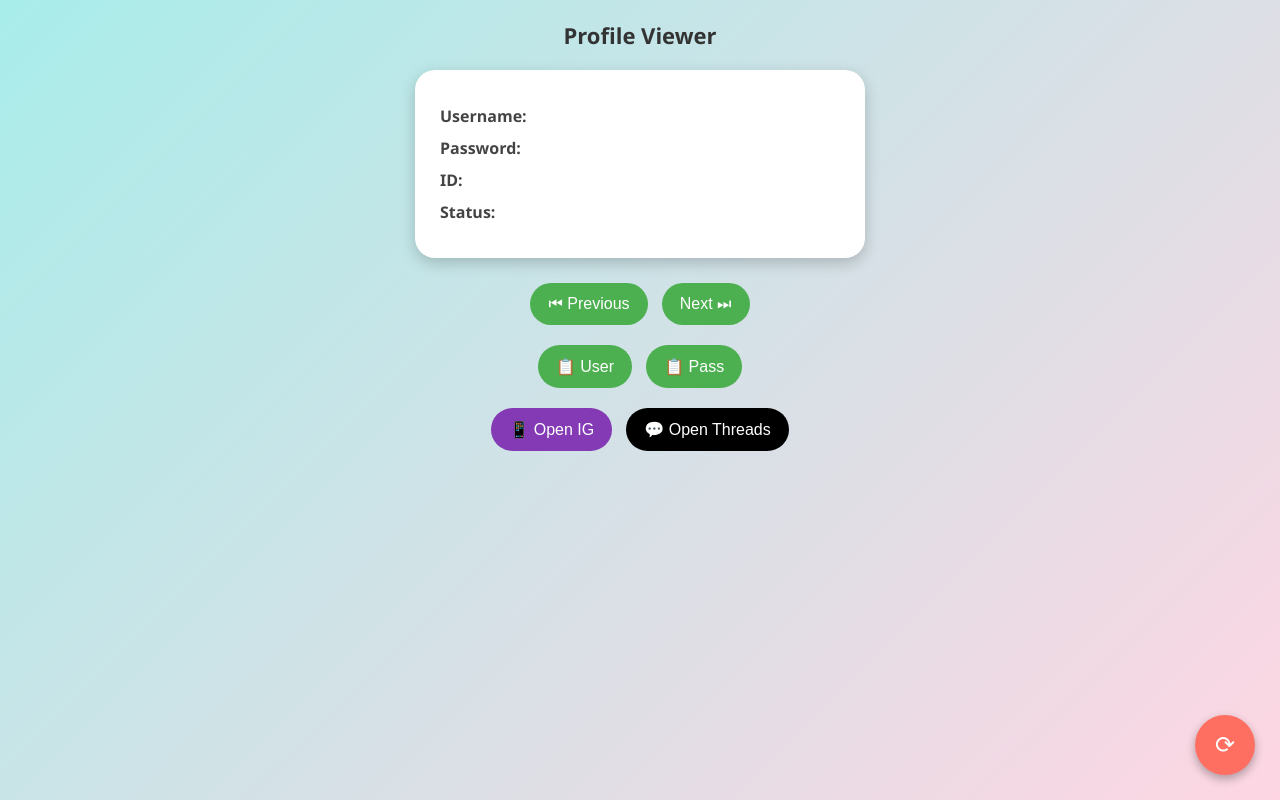
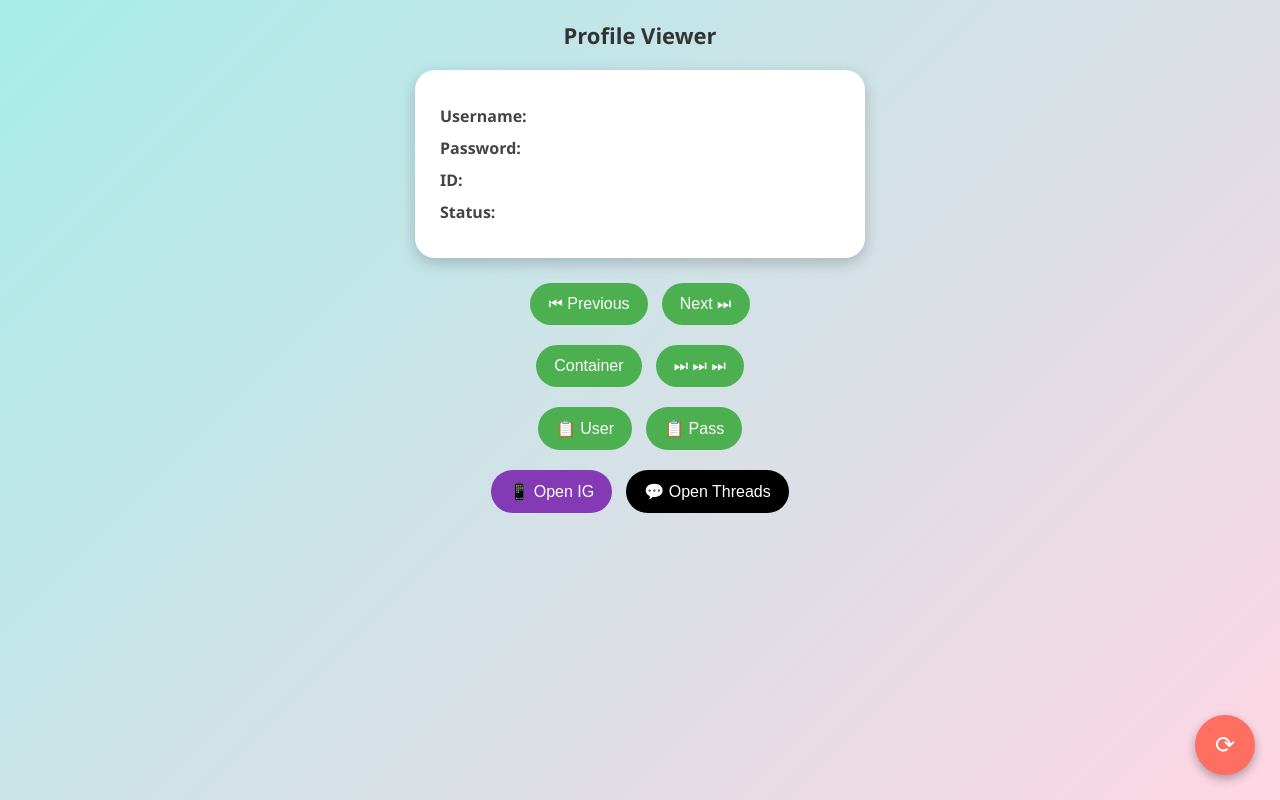
Before and after one commit to Teng-0822/IG-to-Threads, a plain HTML site: page index.html in a window 1280 px wide. Drawn offline with Linux system fonts and the light colour scheme; no server answers.

Commit message:
Update index.html

```diff
--- a/index.html
+++ b/index.html
@@ -82,6 +82,10 @@
     <button onclick="prevProfile()">⏮ Previous</button>
     <button onclick="nextProfile(); runNextContainer()">Next ⏭</button>
   </div>
+  <div class="nav-buttons">
+    <button onclick="runCreatecon()">Container</button>
+    <button onclick="nextProfile()">⏭ ⏭ ⏭</button>
+  </div>
   <div class="copy-buttons">
     <button onclick="copyText('username')">📋 User</button>
     <button onclick="copyText('password')">📋 Pass</button>
@@ -96,6 +100,9 @@
   <script>
     function runNextContainer() {
     window.location.href = "shortcuts://run-shortcut?name=NextIGTH";
+  }
+    function runCreatecon() {
+    window.location.href = "shortcuts://run-shortcut?name=CreateIGCon";
   }
     let profiles = [];
     let currentIndex = 0;
```
